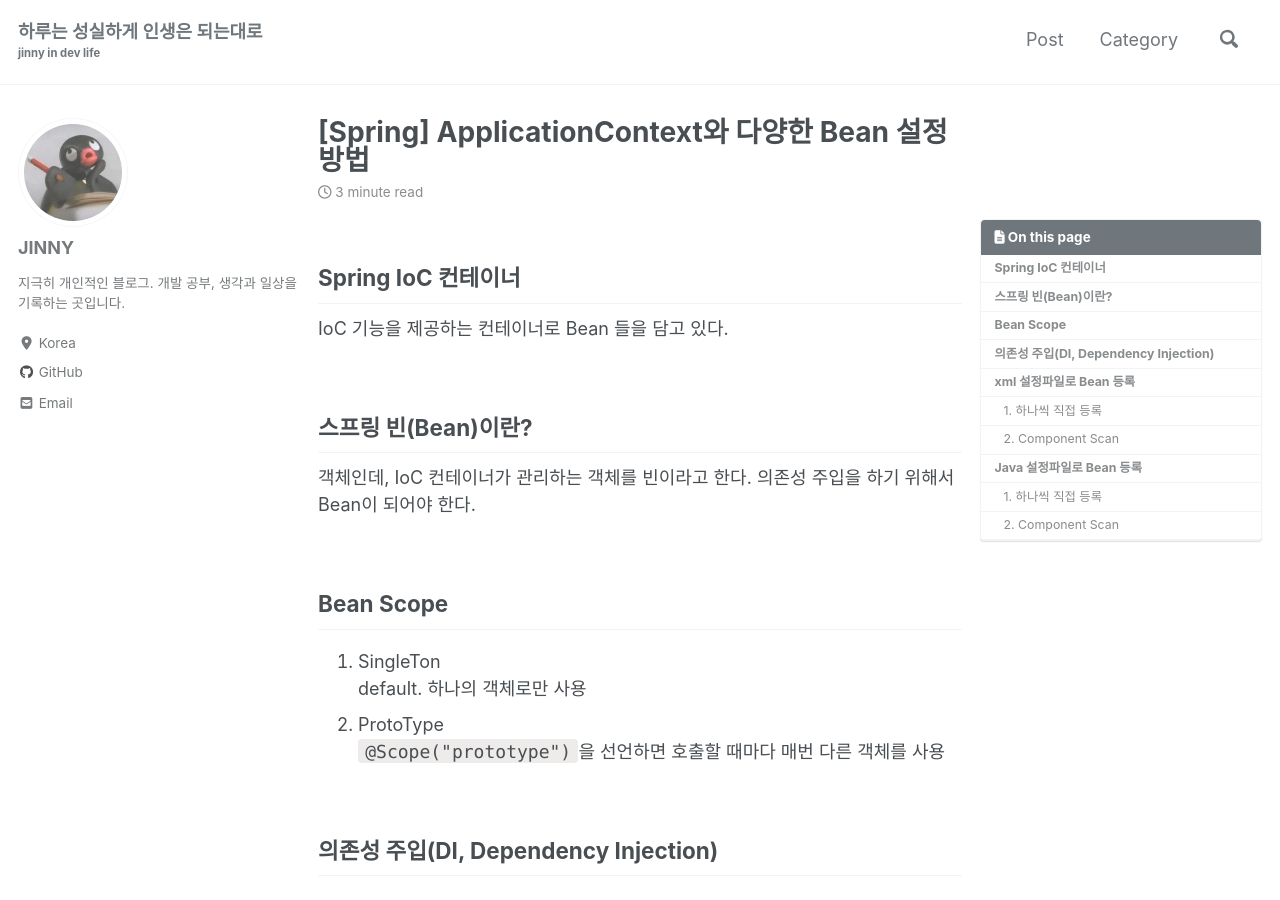
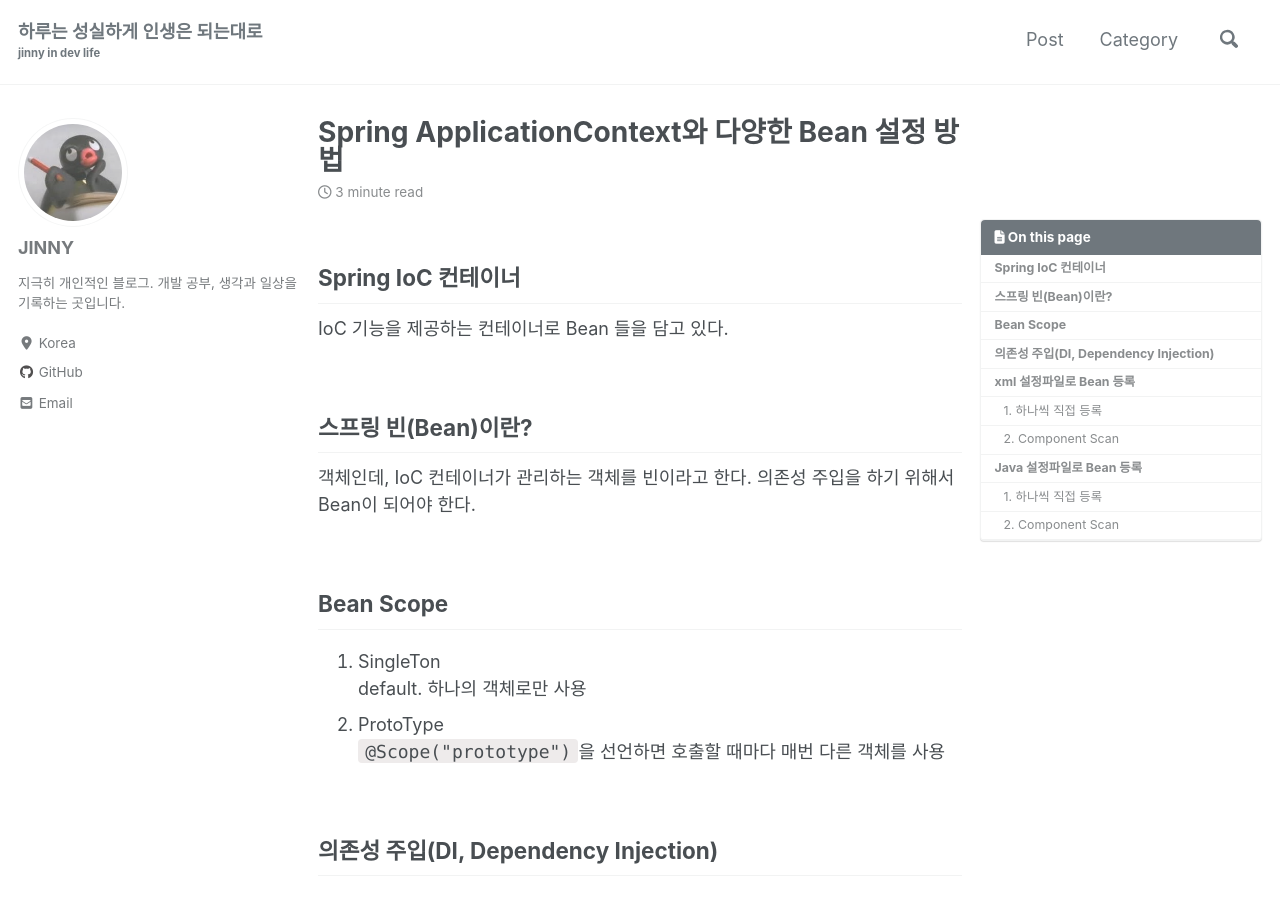
Before and after one commit to jinn-dev/jinn-dev.github.io, a Jekyll site: the page built from _posts/Spring/2020-01-15-spring-study-01-ioc.md, in a window 1280 px wide and 900 px high. Built offline with Jekyll 4.4.1, drawn with Linux system fonts in a browser that asks for light colours; cached includes are drawn as plain includes; nearby versions of some CDN libraries; comment, search, counter and statistics services are not loaded; some of the changed text lies outside the part shown.

````diff
--- a/_posts/Spring/2020-01-15-spring-study-01-ioc.md
+++ b/_posts/Spring/2020-01-15-spring-study-01-ioc.md
@@ -1,6 +1,6 @@
 ---
 
-title: "[Spring] ApplicationContext와 다양한 Bean 설정 방법"
+title: "Spring ApplicationContext와 다양한 Bean 설정 방법"
 categories:
   - Spring
 last_modified_at: 2020-04-26T22s:00:00+09:00
@@ -44,7 +44,7 @@ public class CarRepository {
 
 <br/>
 
-**CarService.java**
+**CarService.java **
 
 ```java
 package Car;
@@ -61,7 +61,7 @@ public class CarService {
 
 <br/>
 
-**application.xml**
+**application.xml **
 
 <b>bean 설정 파일(Spring Bean Configuration File)</b>을 생성 후, `CarService`와 `CarRepository`를 Bean 으로 등록한다.
 `<bean>` 을 등록 후, 주입이 필요한 부분은 `<property>` 를 추가해준다. name은 class에서 선언된 객체 이름이고, ref는 해당 bean의 이름이다.
@@ -297,7 +297,7 @@ public class CarMain {
 
 
 
-**ApplicationConfig.java**
+**ApplicationConfig.java **
 
 `@ComponentScan`을 선언하고 CarMain.class부터 스캔하도록 지정해준다.
 
@@ -313,7 +313,7 @@ public class ApplicationConfig {
 ```
 <br/>
 
-**CarRepository.java**
+**CarRepository.java **
 
 - `CarRepository`에 `@Repository` 선언
 
````
